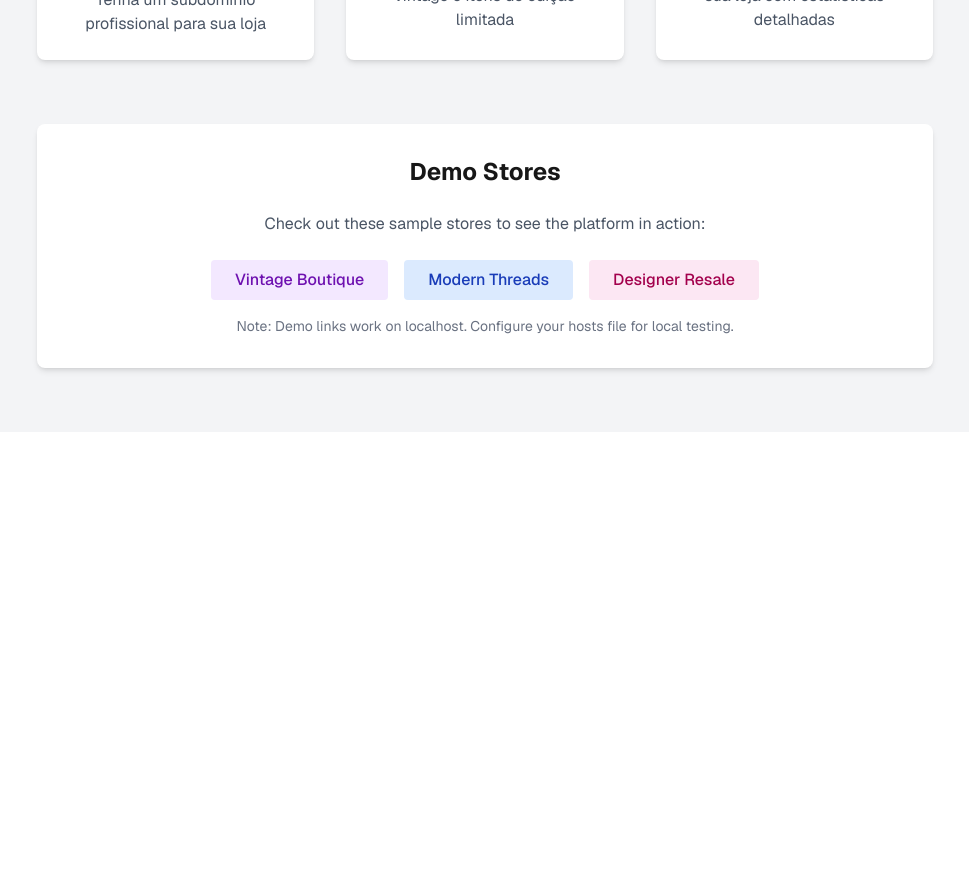
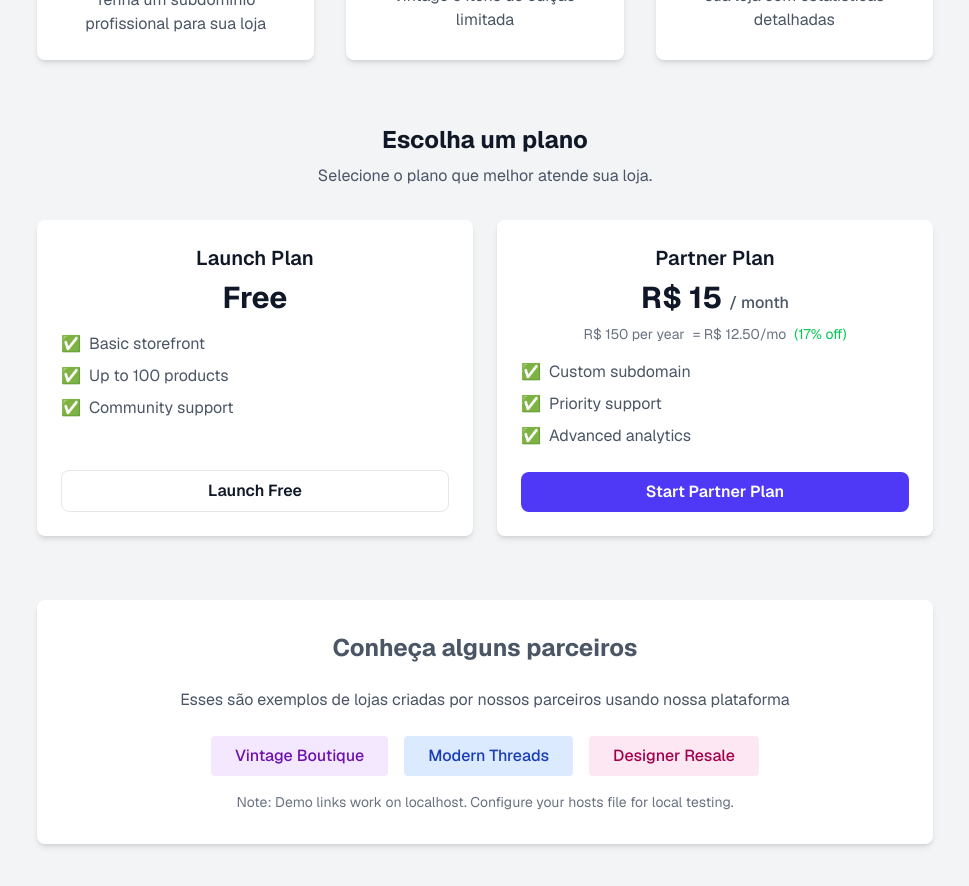
Before and after one commit to gabriel-zanghelini/saas-clothing-catalog, a Next.js app: page / in a window 1280 px wide. Shown: the part 580-1466 px from the top of the page, without its empty margins (155-1124 px from the left). Before the commit the page ends 1012 px from the top, so only its background shows below. Built offline with nearby package versions, Linux system fonts and the light colour scheme; no server answers.

Commit message:
add plan section

```diff
--- a/app/page.tsx
+++ b/app/page.tsx
@@ -1,8 +1,32 @@
 import Link from 'next/link'
+import PlansGrid from '@/components/PlansGrid'
+import type { Plan } from '@/types/plan.types'
 
 export default function HomePage() {
+  const plans: Plan[] = [
+    {
+      id: 'launch',
+      name: 'Launch Plan',
+      monthly: 0,
+      yearly: 0,
+      currency: 'BRL',
+      features: ['Basic storefront', 'Up to 100 products', 'Community support'],
+      ctaLabel: 'Launch Free',
+    },
+    {
+      id: 'partner',
+      name: 'Partner Plan',
+      monthly: 15,
+      yearly: 150,
+      currency: 'BRL',
+      features: ['Custom subdomain', 'Priority support', 'Advanced analytics'],
+      ctaLabel: 'Start Partner Plan',
+      highlight: true,
+    },
+  ]
+
   return (
-    <div className='min-h-screen bg-linear-to-br bg-gray-100'>
+    <div className='min-h-screen bg-gray-100'>
       <div className='container mx-auto px-4 py-16'>
         <div className='max-w-4xl mx-auto text-center'>
           {/* Hero Section */}
@@ -63,11 +87,14 @@ export default function HomePage() {
             </div>
           </div>
 
+          {/* Plans */}
+          <PlansGrid plans={plans} />
+
           {/* Demo Stores */}
           <div className='mt-16 p-8 bg-white rounded-lg shadow-md'>
-            <h2 className='text-2xl font-bold mb-6'>Demo Stores</h2>
+            <h2 className='text-gray-600 text-2xl font-bold mb-6'>Conheça alguns parceiros</h2>
             <p className='text-gray-600 mb-6'>
-              Check out these sample stores to see the platform in action:
+              Esses são exemplos de lojas criadas por nossos parceiros usando nossa plataforma
             </p>
             <div className='flex flex-col sm:flex-row gap-4 justify-center'>
               <a
--- /dev/null
+++ b/components/PlanCard.tsx
@@ -0,0 +1,102 @@
+import Link from 'next/link'
+import type { Plan } from '@/types/plan.types'
+
+type Props = {
+  plan: Plan
+}
+
+function formatCurrency(n: number | null, currency: string, decimals = 0) {
+  if (n == null) return ''
+
+  const currencySymbols: Record<string, string> = {
+    USD: '$',
+    EUR: '€',
+    BRL: 'R$',
+  }
+  const symbol = currencySymbols[currency] || currency
+
+  return `${symbol} ${n.toFixed(decimals)}`
+}
+
+export default function PlanCard({ plan }: Props) {
+  const monthly = plan.monthly ?? null
+  const yearly = plan.yearly ?? null
+
+  const showYearly = yearly != null && yearly > 0
+  const showMonthly = monthly != null && monthly > 0
+
+  let monthlyEquivalent: number | null = null
+  let discountPercent: number | null = null
+
+  if (showYearly) {
+    monthlyEquivalent = Math.round(((yearly as number) / 12) * 100) / 100
+    if (showMonthly && monthly && monthlyEquivalent < monthly) {
+      discountPercent = Math.round((1 - monthlyEquivalent / monthly) * 100)
+    }
+  }
+
+  return (
+    <article className='bg-white p-6 rounded-lg shadow-md flex flex-col justify-between'>
+      <div>
+        <h3 className='text-xl font-semibold text-gray-900 mb-2'>
+          {plan.name}
+        </h3>
+
+        <div className='mb-4'>
+          {showMonthly ? (
+            <div className='text-2xl md:text-3xl font-bold text-gray-900'>
+              {formatCurrency(monthly, plan.currency, 0)}{' '}
+              <span className='text-base font-medium text-gray-600'>
+                / month
+              </span>
+            </div>
+          ) : (
+            <div className='text-2xl md:text-3xl font-bold text-gray-900'>
+              Free
+            </div>
+          )}
+
+          {showYearly && (
+            <div className='mt-2 flex justify-center gap-2 items-baseline text-sm text-gray-500'>
+              <div>{formatCurrency(yearly, plan.currency, 0)} per year</div>
+              <div>
+                {monthlyEquivalent != null && (
+                  <span className='text-sm text-gray-500'>
+                    = {formatCurrency(monthlyEquivalent, plan.currency, 2)}/mo
+                  </span>
+                )}
+                {discountPercent && (
+                  <span className='text-sm text-green-500 ml-2'>
+                    ({discountPercent}% off)
+                  </span>
+                )}
+              </div>
+            </div>
+          )}
+        </div>
+
+        <ul className='mb-6 space-y-2 text-gray-600'>
+          {plan.features.map((f) => (
+            <li key={f} className='flex items-start gap-2'>
+              <span aria-hidden>✅</span>
+              <span>{f}</span>
+            </li>
+          ))}
+        </ul>
+      </div>
+
+      <div>
+        <Link
+          href='/auth/signup'
+          className={`inline-block w-full text-center px-4 py-2 rounded-lg font-semibold transition-colors ${
+            plan.monthly && plan.monthly > 0
+              ? 'bg-indigo-600 text-white hover:bg-indigo-700'
+              : 'bg-white border border-gray-200 text-gray-900 hover:bg-gray-50'
+          }`}
+        >
+          {plan.ctaLabel ?? 'Get started'}
+        </Link>
+      </div>
+    </article>
+  )
+}
--- /dev/null
+++ b/components/PlansGrid.tsx
@@ -0,0 +1,23 @@
+import type { Plan } from '@/types/plan.types'
+import PlanCard from './PlanCard'
+
+type Props = {
+  plans: Plan[]
+}
+
+export default function PlansGrid({ plans }: Props) {
+  return (
+    <section aria-labelledby='plans-heading' className='mt-16 w-full'>
+      <div className='max-w-4xl mx-auto text-center mb-8'>
+        <h2 id='plans-heading' className='text-2xl font-bold text-gray-900'>Escolha um plano</h2>
+        <p className='text-gray-600 mt-2'>Selecione o plano que melhor atende sua loja.</p>
+      </div>
+
+      <div className='max-w-4xl mx-auto grid grid-cols-1 md:grid-cols-2 gap-6'>
+        {plans.map((p) => (
+          <PlanCard key={p.id} plan={p} />
+        ))}
+      </div>
+    </section>
+  )
+}
```
Also changed, not shown: types/plan.types.ts (added, +10 -0 lines).
